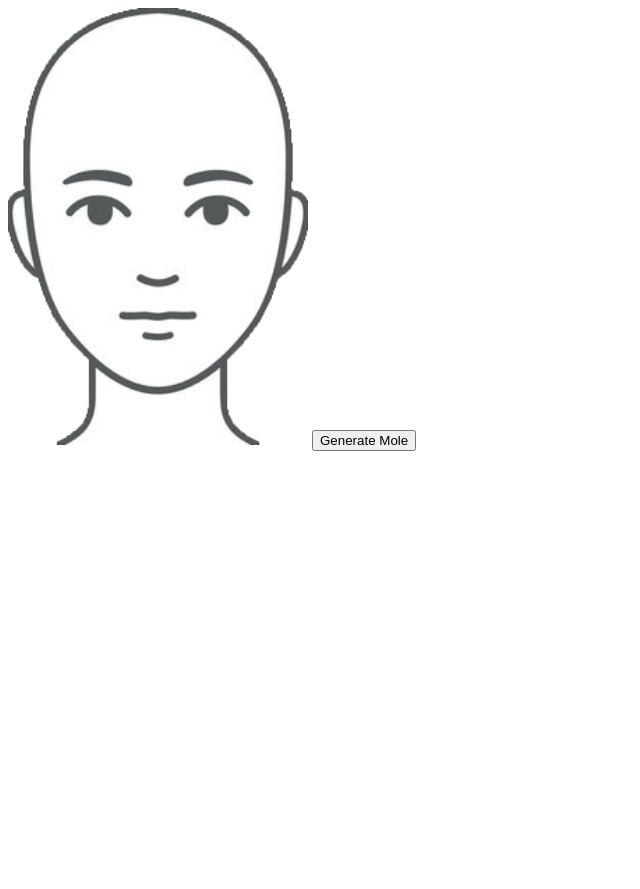
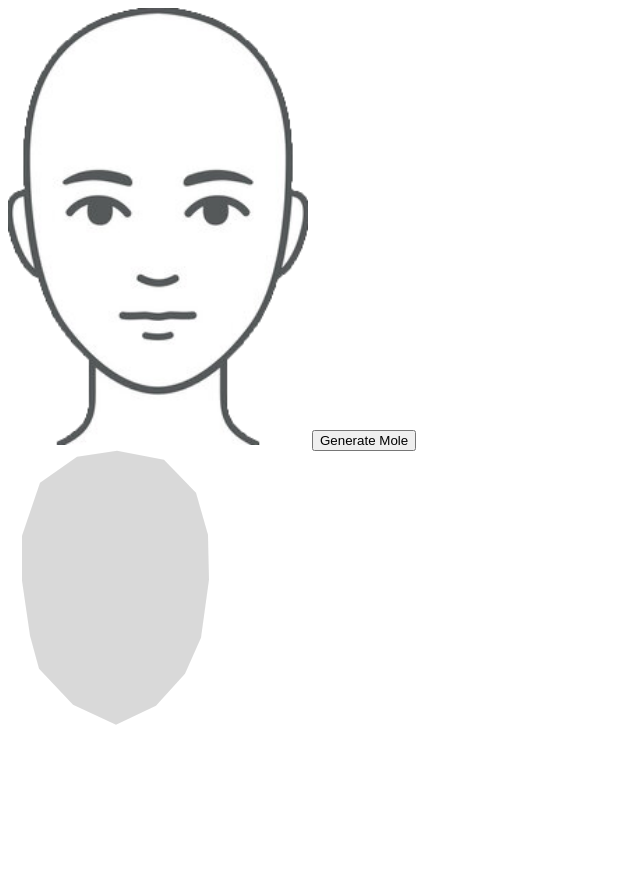
Before and after one commit to dudnuggett/random-mole-generator, a plain HTML site: page index.html in a window 1280 px wide. Shown: the whole page, without its empty margins (0-640 px from the left). Before the commit the page ends 800 px from the top, so only its background shows below. Drawn offline with Linux system fonts and the light colour scheme.

Commit message:
Update index.html

```diff
--- a/index.html
+++ b/index.html
@@ -9,6 +9,13 @@
             position: relative;
             display: inline-block;
         }
+
+        /* The face image */
+        .face-image {
+            width: 300px; /* Adjust this size according to your image */
+        }
+
+        /* Mole styling */
         #mole {
             position: absolute;
             width: 5px;
@@ -17,23 +24,39 @@
             border-radius: 50%;
             display: none;
         }
-        .face-image {
-            width: 300px; /* Adjust this size according to your image */
+
+        /* Overlay to highlight the polygonal face area */
+        #highlight {
+            position: absolute;
+            background-color: rgba(0, 0, 0, 0.15); /* Black with 15% opacity */
+            clip-path: polygon(
+                14px 87px, 32px 34px, 69px 8px, 109px 2px, 156px 11px,
+                188px 44px, 200px 86px, 201px 131px, 193px 189px,
+                177px 225px, 148px 257px, 108px 276px, 65px 256px,
+                31px 220px, 22px 187px, 14px 132px
+            );
+            width: 100%;
+            height: 100%;
+            pointer-events: none; /* Allows clicks to pass through */
         }
+
     </style>
 </head>
 <body>
 
     <div class="container">
-        <img src="face.png" alt="Human Head" class="face-image" id="faceImage" usemap="#faceMap">
+        <!-- The face image -->
+        <img src="face.png" alt="Human Head" class="face-image" id="faceImage">
+
+        <!-- The overlay to highlight the face area -->
+        <div id="highlight"></div>
+
+        <!-- Mole placement -->
         <div id="mole"></div>
     </div>
+
+    <!-- Button to generate mole -->
     <button id="generateButton">Generate Mole</button>
-
-    <map name="faceMap">
-        <!-- Polygonal area defining the face -->
-        <area shape="poly" coords="14,87,32,34,69,8,109,2,156,11,188,44,200,86,201,131,193,189,177,225,148,257,108,276,65,256,31,220,22,187,14,132" alt="Face Area">
-    </map>
 
     <script src="script.js"></script>
 
```
